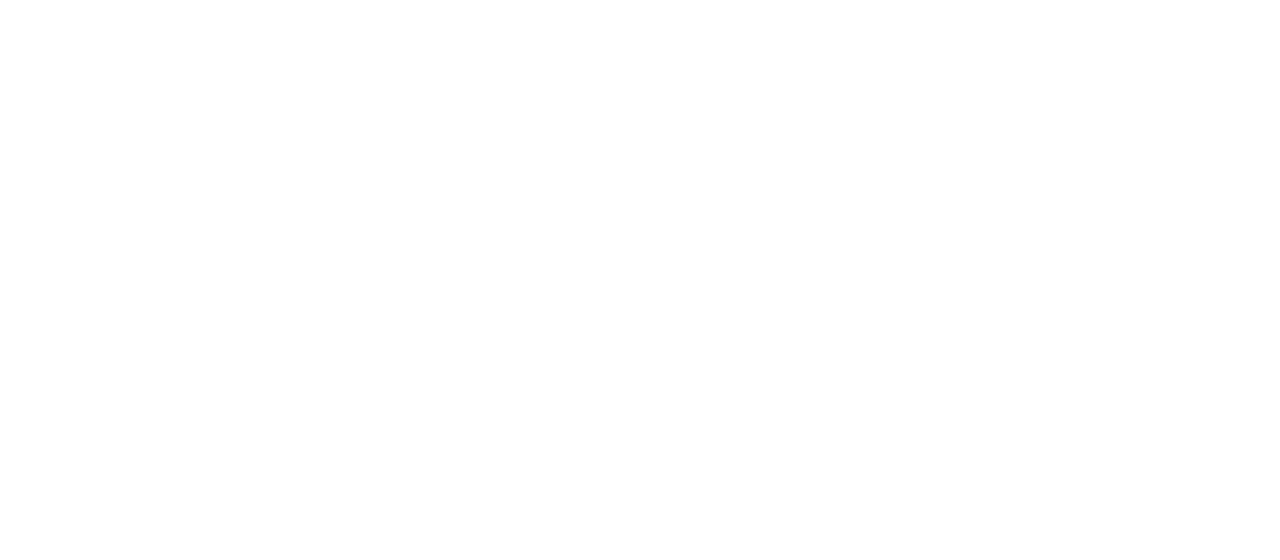
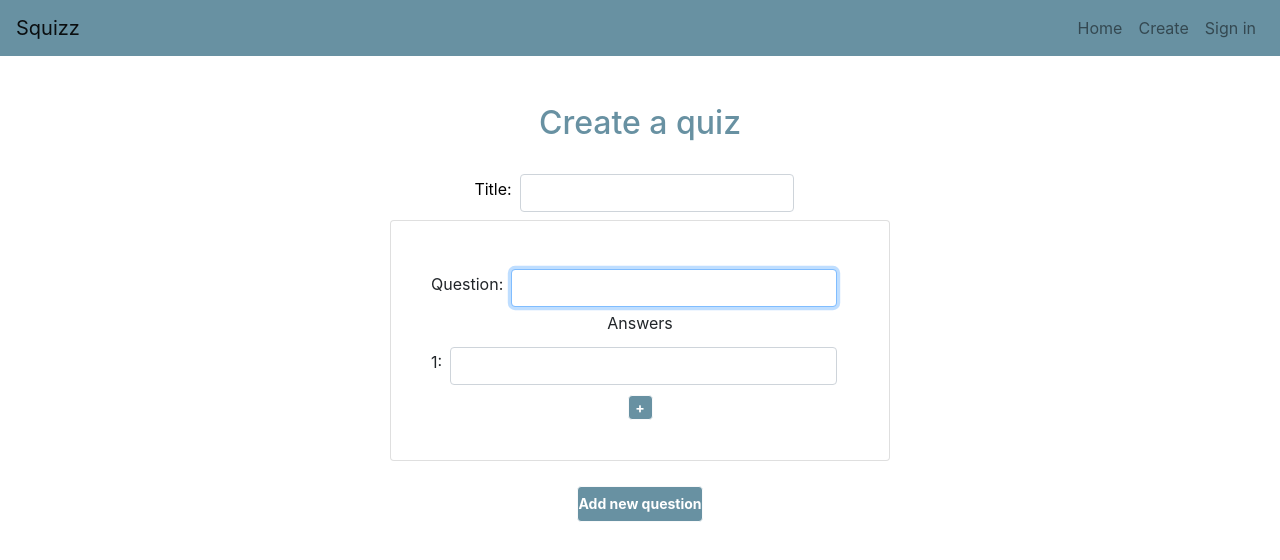
Before and after one commit to mohamedikhlaf27/Squizz, a React (Create React App) app in the folder app/: page /create in a window 1280 px wide. Shown: the top 560 px of the page. Built offline with nearby package versions, Linux system fonts and the light colour scheme.

Commit message:
Create quiz form

```diff
--- a/app/package.json
+++ b/app/package.json
@@ -34,5 +34,8 @@
       "last 1 firefox version",
       "last 1 safari version"
     ]
+  },
+  "devDependencies": {
+    "@testing-library/jest-dom": "^4.2.4"
   }
 }
--- a/app/src/Component/app/App.js
+++ b/app/src/Component/app/App.js
@@ -7,6 +7,7 @@
 import Login from '../login/Login';
 import Navbar from "../navbar/Navbar";
 import Home from "../home/Home";
+import Create from "../create/Create";
 
 class App extends Component {
     constructor(props) {
@@ -42,10 +43,10 @@
                     <div className="content" loginstatus={this.state.loggedIn}>
                         <Switch>
                             <Route path="/" exact component={Home} />
-                            <Route path="/login" exact component={Login}/>
-                            {/*<Route path="/login" exact>*/}
-                            {/*    <Login  onResult={loginData => {this.setState({loginData})}} />*/}
-                            {/*</Route>*/}
+                            <Route path="/create" exact component={Create}/>
+                            <Route path="/login" exact>
+                                <Login  onResult={loginData => {this.setState({loginData})}} />
+                            </Route>
                             <Route path="/register" exact component={Register} />
                         </Switch>
                     </div>
--- /dev/null
+++ b/app/src/Component/create/Create.css
@@ -0,0 +1,45 @@
+.card-container.card {
+    max-width: 500px;
+    padding: 40px 40px;
+}
+.card-container{
+    margin: 0 auto 25px;
+}
+
+#addQuestion{
+    background-color: rgb(104, 145, 162);
+    padding: 0px;
+    font-weight: 700;
+    font-size: 14px;
+    color: white;
+}
+
+#addAnswer{
+    background-color: rgb(104, 145, 162);
+    padding: 0px;
+    font-weight: 700;
+    font-size: 14px;
+    color: white;
+    height: 25px;
+    width: 25px;
+}
+
+#addQuestion:hover,
+#addQuestion:active,
+#addQuestion:focus {
+    background-color: rgb(12, 97, 33);
+}
+
+#addAnswer:hover,
+#addAnswer:active,
+#addAnswer:focus {
+    background-color: rgb(12, 97, 33);
+}
+
+.titleLabel{
+    color: black;
+}
+
+h2{
+    color: rgb(104, 145, 162);
+}
--- /dev/null
+++ b/app/src/Component/create/Create.js
@@ -0,0 +1,129 @@
+import React, { Component } from 'react';
+import Navbar from "../navbar/Navbar";
+import {Button, Input} from "reactstrap";
+import './Create.css';
+import Label from "reactstrap/es/Label";
+
+const ParentComponent = props => (
+    <div className="pt-2">
+        <Button className="btn btn-light" id="addAnswer" type="submit"  onClick={props.addChild}>+ </Button>
+        <div id="children-pane">
+            {props.children}
+        </div>
+    </div>
+);
+
+const ChildComponent = props => <div className="form-check-inline pt-1">
+    <Label className="pr-2">{props.number + 1}: </Label>
+    <Input type="text" id="title" className="form-control" data-hj-allow
+           required> </Input>
+</div>
+
+class Create extends Component {
+    state = {
+        numChildren: 1
+    }
+
+    onAddChild = () => {
+        this.setState({
+            numChildren: this.state.numChildren + 1
+        });
+    }
+
+    render () {
+        const children = [];
+
+        for (let i = 0; i < this.state.numChildren; i += 1) {
+            children.push(<ChildComponent key={i} number={i} />);
+        }
+
+        return (
+            <div>
+                     <Navbar/>
+                     <div className="container">
+
+                         <div className="justify-content-center">
+
+                             <h2 className="pt-5"> Create a quiz</h2>
+
+                             <div className="pt-4 pb-2 form-check-inline" id="Title">
+                                 <Label className="pr-2 titleLabel">Title: </Label>
+                                 <Input type="text" id="title" className="form-control" data-hj-allow
+                                       required autoFocus> </Input>
+                            </div>
+
+                            <div className="card card-container pt-5">
+
+                                <div className="form-check-inline">
+                                    <Label className="pr-2">Question: </Label>
+                                    <Input type="text" id="title" className="form-control" data-hj-allow
+                                           required autoFocus> </Input>
+                                </div>
+
+                                <Label className="pt-1">Answers</Label>
+
+                                {children}
+
+                                <ParentComponent addChild={this.onAddChild}></ParentComponent>
+
+                            </div>
+                        </div>
+                    </div>
+
+                    <div>
+                        <Button className="btn btn-light" id="addQuestion" type="submit">Add new question </Button>
+                    </div>
+
+                </div>
+        );
+    }
+}
+
+
+
+export default Create;
+
+// <div>
+//     <Navbar/>
+//
+//     <div className="container">
+//
+//         <div className="justify-content-center">
+//
+//             <h2 className="pt-5"> Create a quiz</h2>
+//
+//             <div className="pt-4 pb-2 form-check-inline" id="Title">
+//                 <Label className="pr-2 titleLabel">Title: </Label>
+//                 <Input type="text" id="title" className="form-control" data-hj-allow
+//                        required autoFocus> </Input>
+//             </div>
+//
+//             <div className="card card-container pt-5">
+//
+//                 <div className="form-check-inline">
+//                     <Label className="pr-2">Question: </Label>
+//                     <Input type="text" id="title" className="form-control" data-hj-allow
+//                            required autoFocus> </Input>
+//                 </div>
+//
+//                 <Label className="pt-1">Answers</Label>
+//
+//                 <div className="form-check-inline pt-1">
+//                     <Label className="pr-2">1: </Label>
+//                     <Input type="text" id="title" className="form-control" data-hj-allow
+//                            required> </Input>
+//                 </div>
+//
+//                 <div className="pt-2">
+//                     <Button className="btn btn-light" id="addAnswer" type="submit">+ </Button>
+//                 </div>
+//
+//             </div>
+//         </div>
+//     </div>
+//
+//     <div>
+//         <Button className="btn btn-light" id="addQuestion" type="submit">Add new question </Button>
+//     </div>
+//
+// </div>
--- a/app/src/Component/login/Login.css
+++ b/app/src/Component/login/Login.css
@@ -1,9 +1,13 @@
-.card-container.card {
+.card-container{
     max-width: 350px;
     padding: 40px 40px;
 }
+.empty{
+  margin-top: 12%;
+}
+
 #Title {
-    color: rgb(104, 145, 162);;
+    color: rgb(104, 145, 162);
 }
 .btn {
     font-weight: 700;
--- a/app/src/Component/login/Login.js
+++ b/app/src/Component/login/Login.js
@@ -68,6 +68,7 @@
     render() {
         return(
             <form className="sign-in" onSubmit={this.onLogin}>
+                <div className="empty"> </div>
                 <div className="container">
                     <div className="card card-container">
                         <div className="pb-2"><
--- a/app/src/Component/navbar/Navbar.js
+++ b/app/src/Component/navbar/Navbar.js
@@ -46,9 +46,9 @@
                             <NavItem>
                                 <NavLink href="/" >Home</NavLink>
                             </NavItem>
-                            {/*<NavItem>*/}
-                            {/*    <NavLink href="/">Create</NavLink>*/}
-                            {/*</NavItem>*/}
+                            <NavItem>
+                                <NavLink href="/create">Create</NavLink>
+                            </NavItem>
                             {!loggedIn &&
                             <NavItem>
                                 <NavLink href="/login">Sign in</NavLink>
--- a/app/src/Component/register/Register.css
+++ b/app/src/Component/register/Register.css
@@ -1,7 +1,8 @@
-.card-container.card {
+.card-container.card{
     max-width: 350px;
     padding: 40px 40px;
 }
+
 #Title {
     color: rgb(104, 145, 162);;
 }
--- a/app/src/Component/register/Register.js
+++ b/app/src/Component/register/Register.js
@@ -71,6 +71,7 @@
     render() {
         return (
             <form className="form-signup" onSubmit={this.handleSubmit}>
+                <div className="empty"> </div>
                 <div className="container">
                     <div className="card card-container">
                         <div className= "pb-2"><
```
Also changed, not shown: app/src/Component/home/Home.css (added), 2 other files (tests, documents, lock files or other folders).
